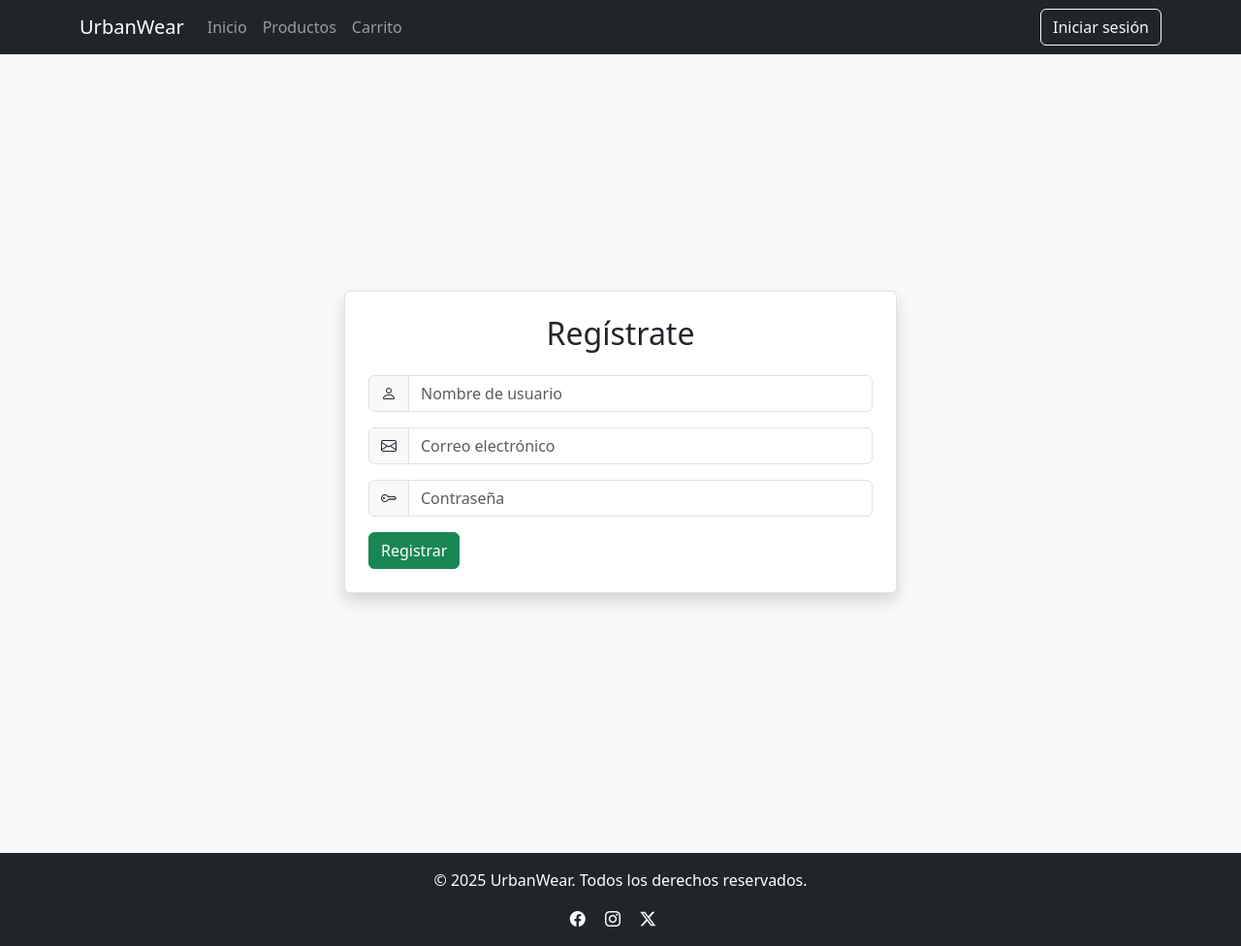
After one commit to fernandomartin04/TFG, a PHP site: page /registro.php in a window 1280 px wide. The commit adds this page. Shown: the whole page at 97% size. Run offline with PHP 8.4, Linux system fonts and the light colour scheme; data that the repository does not hold is empty.

Commit message:
login ok y registro html

```diff
--- /dev/null
+++ b/registro.php
@@ -0,0 +1,42 @@
+<?php
+session_start();
+include "includes/header.php"; // Incluye el db.php
+?>
+
+<body class="bg-light">
+    <div class="container">
+        <div class="row justify-content-center align-items-center min-vh-100">
+            <form class="col-sm-6 border p-4 rounded shadow bg-white" action="registro.php" method="post">
+                <h2 class="text-center mb-4">Regístrate</h2>
+
+                <div class="input-group mb-3">
+                    <span class="input-group-text">
+                        <i class="bi bi-person"></i>
+                    </span>
+                    <input type="text" class="form-control" id="nombre" name="nombre" placeholder="Nombre de usuario" required>
+                </div>
+
+                <div class="input-group mb-3">
+                    <span class="input-group-text">
+                        <i class="bi bi-envelope"></i>
+                    </span>
+                    <input type="email" class="form-control" id="email" name="email" placeholder="Correo electrónico" required>
+                </div>
+
+                <div class="input-group mb-3">
+                    <span class="input-group-text">
+                        <i class="bi bi-key"></i>
+                    </span>
+                    <input type="password" class="form-control" id="contrasena" name="contrasena" placeholder="Contraseña" required>
+                </div>
+
+                <div class="d-flex justify-content-between">
+                    <button type="submit" class="btn btn-success">Registrar</button>
+                </div>
+            </form>
+        </div>
+    </div>
+</body>
+
+
+<?php include "includes/footer.php"; ?>
```
Also changed, not shown: login.php (+35 -32 lines).
